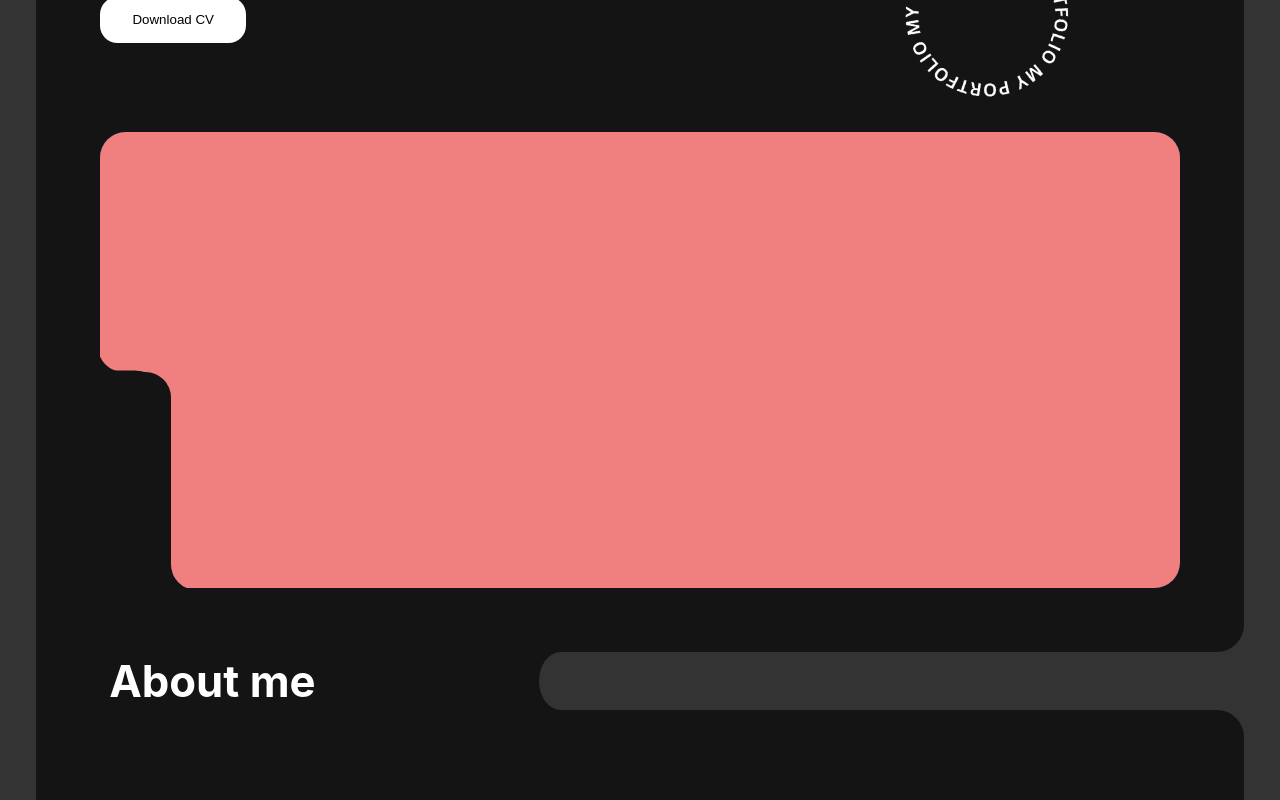
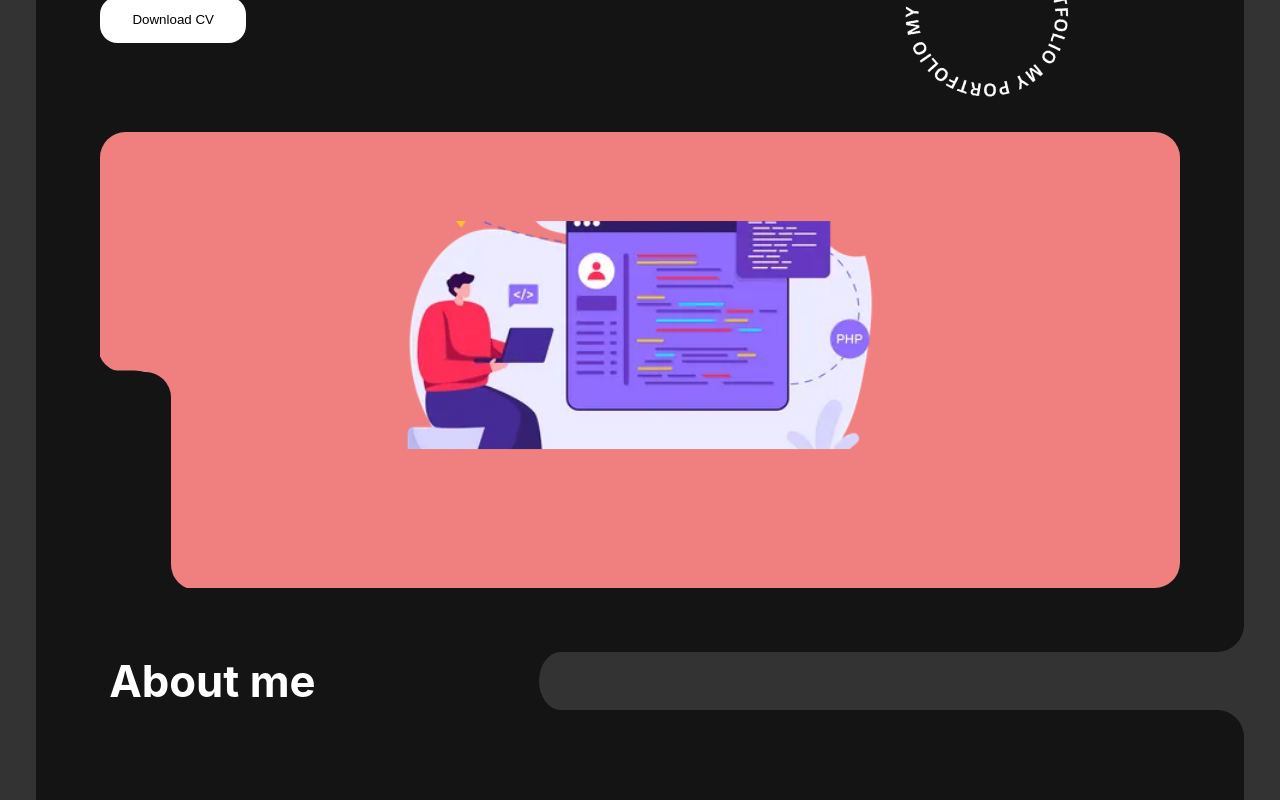
Before and after one commit to RanjitXtha/Portfolio, a React app: page / in a window 1280 px wide. Shown: the part 440-1240 px from the top of the page. Built offline with nearby package versions, Linux system fonts and the light colour scheme.

Commit message:
changes made

```diff
--- a/src/Sections/Home.jsx
+++ b/src/Sections/Home.jsx
@@ -2,6 +2,7 @@ import portfolio from '../Images/port.png';
 import { BsInstagram } from "react-icons/bs";
 import { BsFacebook } from "react-icons/bs";
 import { FaGithub } from "react-icons/fa6";
+import hero from '../Images/hero.webp'
 
 import { useEffect,useRef} from 'react';
 import { gsap } from "gsap";
@@ -79,7 +80,8 @@ const Home = ()=>{
 
           </div>
 
-          <div className="my-pic" ref={divRef}>
+          <div style={{position:'relative'}} className="my-pic" ref={divRef}>
+            <img src={hero} style={{position:'absolute',scale:'0.5',transform:'translateY(-50px)'}} alt="hero" />
             <div className="effect-1"></div>
           </div>
         </div>
--- a/src/Sections/projects.jsx
+++ b/src/Sections/projects.jsx
@@ -3,6 +3,7 @@ import Portfolio from '../Images/Portfolio.png';
 import MovieApp from '../Images/MovieApp.png';
 import FoodApp from '../Images/FoodApp.png';
 import ChatApp from '../Images/Chatapp.png'
+import ecom from '../Images/ecom.png'
 
 import { useEffect,useRef} from 'react';
 import { gsap } from "gsap";
@@ -83,11 +84,12 @@ const Project = () =>{
         <section className='my-projects'>
            <h1>Projects</h1>
            <div className='project-screen' ref={fixedDivRef}>
-              <ProjectCards image={MovieApp} title={"Movie"} url={"https://movie-frontend-eight.vercel.app/"} />
+              <ProjectCards image={ecom} title={"Clothing Ecommerce Website(MERN)"} url={""} />
+              <ProjectCards image={MovieApp} title={"Movie Website(MERN)"} url={"https://movie-frontend-eight.vercel.app/"} />
               <ProjectCards image={Portfolio} title={"Portfolio Website"} url={"https://ranjitxtha.github.io/Portfolio/"} />
               <ProjectCards image={FoodApp} title={"Food Recipe Website"} url={"https://ranjitxtha.github.io/TailwindApp/"} />
-              <ProjectCards image={ChatApp} title={"Chat Application using Firebase"} url={"https://ranjitxtha.github.io/Chat-App/"} />
-              <ProjectCards image={project1} title={"E-Commerce Website using Firebase"} url={"https://ranjitxtha.github.io/EcommerceSite/"} />
+              <ProjectCards image={ChatApp} title={"Chat Application(Firebase)"} url={"https://ranjitxtha.github.io/Chat-App/"} />
+              <ProjectCards image={project1} title={"E-Commerce Website(Firebase)"} url={"https://ranjitxtha.github.io/EcommerceSite/"} />
            </div>
         </section>
 
```
Also changed, not shown: src/Images/ecom.png (added), src/Images/hero.webp (added).
